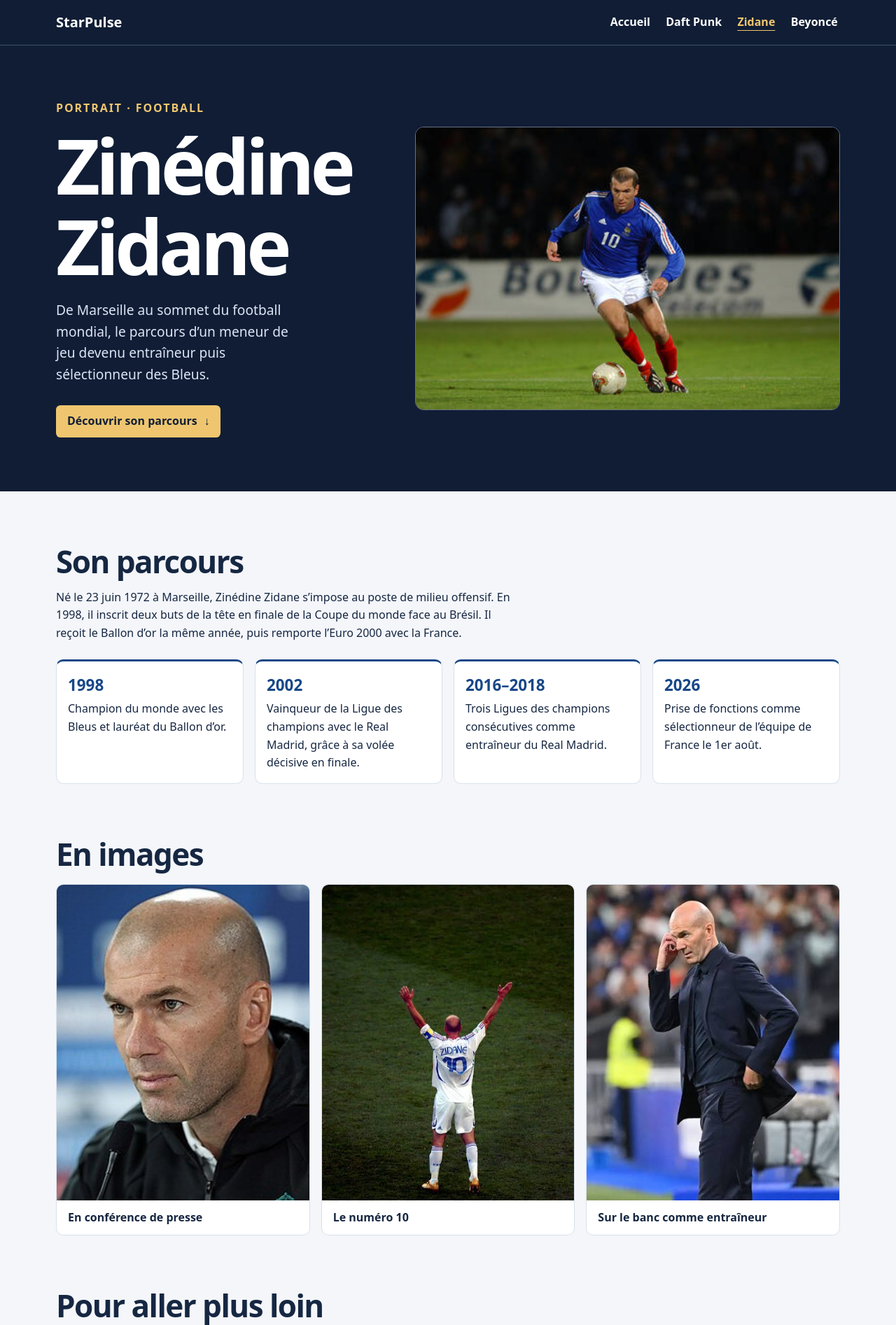
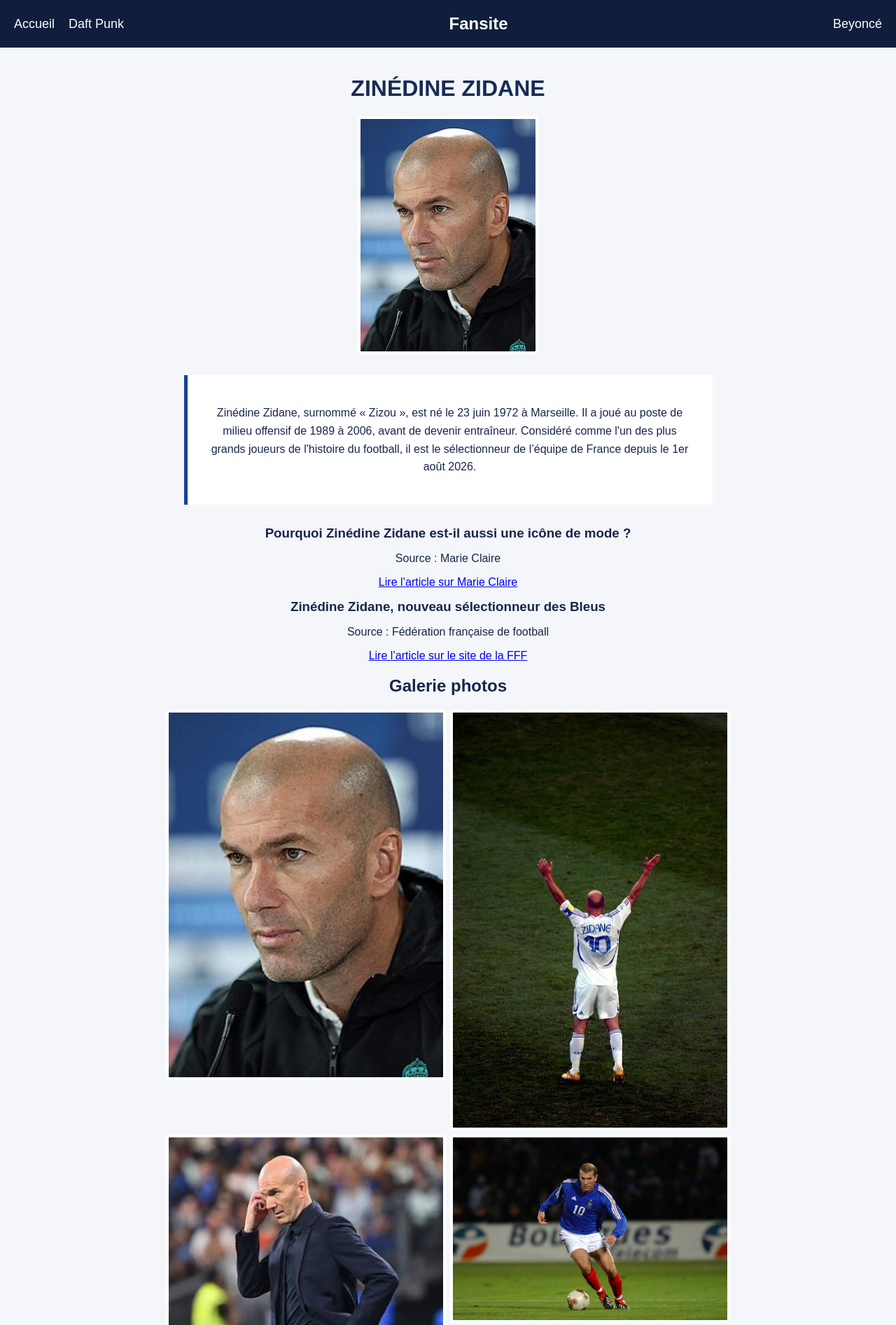
Before and after one commit to kholmess-agniboua-urbani/sitecelebrites, a plain HTML site: page Fansite1/Zidane.html in a window 1280 px wide. Shown: the top 1893 px of the page at 70% size. Drawn offline with Linux system fonts and the light colour scheme.

```diff
--- a/Fansite1/Zidane.html
+++ b/Fansite1/Zidane.html
@@ -1,75 +1,92 @@
 <!DOCTYPE html>
 <html lang="fr">
 <head>
-  <meta charset="utf-8">
-  <meta name="viewport" content="width=device-width, initial-scale=1">
-  <meta name="description" content="Le parcours de Zinédine Zidane, des Bleus au banc du Real Madrid.">
-  <title>Zinédine Zidane | StarPulse</title>
+    <meta charset="UTF-8">
+    <meta name="viewport" content="width=device-width, initial-scale=1.0">
     <link rel="stylesheet" href="style.css">
+    <title>Zinédine Zidane | Fansite</title>
 </head>
 <body>
-  <a class="skip-link" href="#contenu">Aller au contenu</a>
-  <header class="site-header">
-    <div class="wrap header-inner">
-      <a class="brand" href="../index.html">StarPulse</a>
+    <!-- Barre de navigation -->
     <nav aria-label="Navigation principale">
+        <!--Lien Menu-->
         <a href="../index.html">Accueil</a>
+
+        <!--Lien de la premiere celebrite-->
         <a href="../daft-punk.html">Daft Punk</a>
-        <a href="Zidane.html" aria-current="page">Zidane</a>
+
+        <span class="site-title">Fansite</span>
+
+        <!--Lien deuxieme celebrite-->
         <a href="../index.html#beyoncé">Beyoncé</a>
     </nav>
+    <!--Page-->
+    <main class="content">
+
+        <h1>Zinédine Zidane</h1>
+
+        <div class="portrait">
+            <img src="image.jpg" alt="Zinédine Zidane en conférence de presse" width="250" height="332">
         </div>
-  </header>
 
-  <main id="contenu" tabindex="-1">
-    <section class="hero" aria-labelledby="titre">
-      <div class="wrap hero-inner">
-        <div class="hero-copy">
-          <p class="category">Portrait · Football</p>
-          <h1 id="titre">Zinédine<br>Zidane</h1>
-          <p class="intro">De Marseille au sommet du football mondial, le parcours d’un meneur de jeu devenu entraîneur puis sélectionneur des Bleus.</p>
-          <a class="button" href="#parcours">Découvrir son parcours <span aria-hidden="true">↓</span></a>
+        <!-- ecrire le texte ici -->
+        <div class="text">
+            <p>
+                Zinédine Zidane, surnommé « Zizou », est né le 23 juin 1972 à Marseille. Il a joué au poste de milieu offensif de 1989 à 2006, avant de devenir entraîneur. Considéré comme l'un des plus grands joueurs de l'histoire du football, il est le sélectionneur de l’équipe de France depuis le 1er août 2026.
+            </p>
         </div>
-        <img class="hero-photo" src="image4.jpg" alt="Zidane conduit le ballon sous le maillot numéro 10 de l’équipe de France." width="450" height="300">
+
+        <div class="article">
+            <h2>Pourquoi Zinédine Zidane est-il aussi une icône de mode ?</h2>
+            <p>Source : Marie Claire</p>
+            <a href="https://www.marieclaire.fr/pourquoi-zinedine-zidane-est-il-aussi-une-icone-de-mode,1523660.asp" target="_blank" rel="noopener noreferrer">
+                Lire l’article sur Marie Claire
+            </a>
         </div>
-    </section>
+        <div class="article">
+            <h2>Zinédine Zidane, nouveau sélectionneur des Bleus</h2>
+            <p>Source : Fédération française de football</p>
+            <a href="https://www.fff.fr/article/17144-zinedine-zidane-nouveau-selectionneur-des-bleus.html" target="_blank" rel="noopener noreferrer">
+                Lire l’article sur le site de la FFF
+            </a>
+        </div>
+        <h2>Galerie photos</h2>
+        <div class="gallery">
+            <img src="image.jpg" alt="Zinédine Zidane portrait">
+            <img src="image2.jpg" alt="Zidane lève les bras sur la pelouse, vu de dos">
+            <img src="image3.jpg" alt="Zinédine Zidane entraîneur">
+            <img src="image4.jpg" alt="Zidane conduit le ballon sous le maillot des Bleus">
+        </div>
+        <div class="contact-section">
+            <h2>Contactez-moi</h2>
+            <form class="contact-form">
+                <fieldset disabled>
+                    <legend>Formulaire de démonstration. L’envoi est désactivé.</legend>
+                    <label for="nom">Nom :</label>
+                    <input type="text" id="nom" name="nom" placeholder="Votre nom" required>
 
-    <div class="wrap content">
-      <section id="parcours" aria-labelledby="titre-parcours">
-        <h2 id="titre-parcours">Son parcours</h2>
-        <p class="biography">Né le 23 juin 1972 à Marseille, Zinédine Zidane s’impose au poste de milieu offensif. En 1998, il inscrit deux buts de la tête en finale de la Coupe du monde face au Brésil. Il reçoit le Ballon d’or la même année, puis remporte l’Euro 2000 avec la France.</p>
-        <ol class="milestones">
-          <li><strong>1998</strong><p>Champion du monde avec les Bleus et lauréat du Ballon d’or.</p></li>
-          <li><strong>2002</strong><p>Vainqueur de la Ligue des champions avec le Real Madrid, grâce à sa volée décisive en finale.</p></li>
-          <li><strong>2016–2018</strong><p>Trois Ligues des champions consécutives comme entraîneur du Real Madrid.</p></li>
-          <li><strong>2026</strong><p>Prise de fonctions comme sélectionneur de l’équipe de France le 1er août.</p></li>
-        </ol>
-      </section>
+                    <label for="email">Email :</label>
+                    <input type="email" id="email" name="email" placeholder="votre@email.com" required>
 
-      <section aria-labelledby="titre-galerie">
-        <h2 id="titre-galerie">En images</h2>
-        <div class="gallery">
-          <figure><img src="image.jpg" alt="Zidane devant un microphone." width="250" height="332" loading="lazy"><figcaption>En conférence de presse</figcaption></figure>
-          <figure><img src="image2.jpg" alt="Zidane, vu de dos, lève les bras sur la pelouse." width="450" height="680" loading="lazy"><figcaption>Le numéro 10</figcaption></figure>
-          <figure><img src="image3.jpg" alt="Zidane en costume suit le match au bord du terrain." width="399" height="501" loading="lazy"><figcaption>Sur le banc comme entraîneur</figcaption></figure>
-        </div>
-      </section>
+                    <label for="message">Message :</label>
+                    <textarea id="message" name="message" rows="5" placeholder="Votre message..." required></textarea>
 
-      <section aria-labelledby="titre-sources">
-        <h2 id="titre-sources">Pour aller plus loin</h2>
-        <ul class="sources">
-          <li><a href="https://www.fff.fr/equipe-nationale/joueur/9772-zidane-zinedine/fiche.html">Sa carrière en équipe de France</a> · FFF</li>
-          <li><a href="https://www.fff.fr/article/17144-zinedine-zidane-nouveau-selectionneur-des-bleus.html">Sa nomination à la tête des Bleus</a> · FFF</li>
-          <li><a href="https://www.marieclaire.fr/pourquoi-zinedine-zidane-est-il-aussi-une-icone-de-mode,1523660.asp">Zidane, une icône de mode</a> · Marie Claire</li>
-        </ul>
-      </section>
+                    <button type="submit">Envoyer</button>
+                </fieldset>
+            </form>
         </div>
     </main>
-
-  <footer class="site-footer">
-    <div class="wrap footer-inner">
-      <a class="brand" href="../index.html">StarPulse</a>
-      <a href="https://www.instagram.com/zidane/">Zinédine Zidane sur Instagram</a>
+    <!-- Barre du bas -->
+    <footer>
+        <!--Lien autre page-->
+        <div class="footer-links">
+            <a href="../daft-punk.html">Daft Punk</a>
+            <a href="../index.html#beyoncé">Beyoncé</a>
+        </div>
+        <div class="reseaux">
+            <h2>Suivre Zinédine Zidane</h2>
+            <a href="https://www.facebook.com/p/Zinedine-zidane-Officiel-100044959302957/">Facebook</a>
+            <a href="https://www.instagram.com/zidane/" target="_blank" rel="noopener noreferrer">Instagram</a>
         </div>
     </footer>
 </body>
--- a/Fansite1/style.css
+++ b/Fansite1/style.css
@@ -1,181 +1,152 @@
-:root {
-  color-scheme: light;
-  --navy: #101d35;
-  --ink: #162742;
-  --paper: #f4f6fa;
-  --accent: #efc66f;
-  --blue: #174787;
-  --line: #d9e1eb;
+/* STYLE GENERAL */
+body {
+    margin: 0;
+    font-family: Arial, sans-serif;
+    background-color: #f4f6fa;
+    color: #17264a;
+    text-align: center;
 }
 
-* { box-sizing: border-box; }
-
-body {
-  margin: 0;
-  background: var(--paper);
-  color: var(--ink);
-  font: 1rem/1.6 system-ui, sans-serif;
+/* BARRE DE NAVIGATION */
+nav {
+    background-color: #101d3b;
+    padding: 20px;
+    display: flex;
+    justify-content: space-between;
+    align-items: center;
+    gap: 20px;
+    flex-wrap: wrap;
 }
 
-a { color: var(--blue); }
-a:hover { text-decoration-thickness: 2px; }
-:focus-visible { outline: 3px solid currentColor; outline-offset: 4px; }
-
-.wrap { width: min(100% - 2rem, 70rem); margin-inline: auto; }
-
-.skip-link {
-  position: fixed;
-  z-index: 1;
-  inset: 1rem auto auto 1rem;
-  padding: .5rem 1rem;
-  color: var(--navy);
-  background: white;
+nav .site-title {
+    font-size: 1.5rem;
+    font-weight: bold;
+    color: white;
+    margin: 0 auto;
 }
 
-.skip-link:not(:focus) { clip-path: inset(50%); }
-
-.site-header, .site-footer, .hero {
-  background: var(--navy);
-  color: white;
+nav a {
+    color: white;
+    text-decoration: none;
+    font-size: 18px;
 }
 
-.site-header { border-bottom: 1px solid #40516c; }
-
-.header-inner, .footer-inner, nav {
-  display: flex;
-  flex-wrap: wrap;
-  align-items: center;
-  gap: .35rem 1rem;
+nav a:hover {
+    color: #dce6ff;
+    text-decoration: underline;
 }
 
-.header-inner, .footer-inner {
-  justify-content: space-between;
-  padding-block: .8rem;
+/* CONTENU PRINCIPAL */
+.content {
+    margin: 40px auto;
+    width: 80%;
 }
 
-.site-header a, .site-footer a { color: white; }
-.brand { font-size: 1.25rem; font-weight: 800; text-decoration: none; }
-
-nav a {
-  display: inline-block;
-  padding: .4rem .2rem;
-  text-decoration: none;
-  font-weight: 650;
+.content h1 {
+    color: #172b55;
+    text-transform: uppercase;
 }
 
-nav a:hover, nav a[aria-current="page"] {
-  color: var(--accent);
-  text-decoration: underline;
-  text-underline-offset: .35em;
+/* Portrait */
+.portrait img {
+    display: block;
+    width: auto;
+    max-width: 100%;
+    margin: 0 auto;
 }
 
-.hero-inner {
-  display: grid;
-  grid-template-columns: minmax(0, .85fr) minmax(0, 1.15fr);
-  align-items: center;
-  gap: clamp(1.5rem, 5vw, 4rem);
-  padding-block: clamp(2.5rem, 6vw, 5.5rem);
+/* IMAGE */
+img {
+    box-sizing: border-box;
+    width: 400px;
+    max-width: 100%;
+    height: auto;
+    border: 4px solid white;
+    border-radius: 5px;
 }
 
-.category {
-  margin: 0 0 .75rem;
-  color: var(--accent);
-  font-weight: 750;
-  letter-spacing: .12em;
-  text-transform: uppercase;
+.gallery {
+    display: flex;
+    flex-wrap: wrap;
+    justify-content: center;
+    align-items: flex-start;
+    gap: 6px;
 }
 
-h1, h2 { margin: 0; line-height: 1.05; }
-
-h1 {
-  font-size: clamp(3.15rem, 8.5vw, 7rem);
-  letter-spacing: -.055em;
+/* TEXTE SOUS L'IMAGE */
+.text {
+    background-color: white;
+    margin: 30px auto;
+    padding: 25px;
+    border-left: 5px solid #164194;
+    max-width: 700px;
+    line-height: 1.6;
 }
 
-h2 { font-size: clamp(1.8rem, 4vw, 2.75rem); letter-spacing: -.035em; }
-
-.intro {
-  max-width: 32ch;
-  color: #dbe5f5;
-  font-size: clamp(1rem, 2vw, 1.2rem);
-  margin: 1.25rem 0 1.75rem;
+/* BAS DE PAGE */
+footer {
+    background-color: #101d3b;
+    padding: 20px;
 }
 
-.button {
-  display: inline-block;
-  padding: .65rem 1rem;
-  border-radius: .4rem;
-  background: var(--accent);
-  color: var(--navy);
-  font-weight: 750;
-  text-decoration: none;
+footer a {
+    color: white;
+    text-decoration: none;
+    margin: 0 20px;
 }
 
-.button:hover { text-decoration: underline; }
-.button:focus-visible { outline-color: white; }
-.button span { margin-inline-start: .35em; }
-
-.hero-photo {
-  display: block;
-  width: 100%;
-  height: auto;
-  border: 1px solid #65728a;
-  border-radius: .75rem;
+footer a:hover {
+    color: #dce6ff;
+    text-decoration: underline;
 }
 
-.content {
-  display: grid;
-  gap: clamp(2.5rem, 6vw, 5rem);
-  padding-block: clamp(2.5rem, 6vw, 5rem);
+.article h2, footer h2 {
+    font-size: 1.17em;
 }
 
-.biography { max-width: 72ch; margin-block: 1rem 1.5rem; }
-
-.milestones, .gallery {
-  display: grid;
-  gap: 1rem;
-  padding: 0;
+.contact-form fieldset {
+    display: flex;
+    flex-wrap: wrap;
+    justify-content: center;
+    align-items: center;
+    gap: 8px;
+    min-width: 0;
+    border: 0;
+    margin: 0;
+    padding: 0;
 }
 
-.milestones {
-  grid-template-columns: repeat(4, minmax(0, 1fr));
-  margin: 0;
-  list-style: none;
+.contact-form legend {
+    margin: 0 auto 12px;
 }
 
-.milestones li, figure {
-  background: white;
-  border: 1px solid var(--line);
-  border-radius: .65rem;
+.contact-form input, .contact-form textarea {
+    box-sizing: border-box;
+    max-width: 100%;
 }
 
-.milestones li { padding: 1rem; border-top: 3px solid var(--blue); }
-.milestones strong { color: var(--blue); font-size: 1.4rem; }
-.milestones p { margin: .25rem 0 0; }
-
-.gallery {
-  grid-template-columns: repeat(3, minmax(0, 1fr));
-  margin-top: 1.25rem;
+footer h2 {
+    color: white;
 }
 
-figure { min-width: 0; margin: 0; overflow: hidden; }
-.gallery img { display: block; width: 100%; height: auto; aspect-ratio: 4 / 5; object-fit: cover; }
-figcaption { padding: .75rem 1rem; font-weight: 650; }
-
-.sources { margin: 1rem 0 0; padding-inline-start: 1.25rem; }
-.sources li + li { margin-top: .5rem; }
-.footer-inner { padding-block: 1.25rem; }
-
-@media (max-width: 48rem) {
-  .hero-inner { grid-template-columns: 1fr; }
-  .hero-photo { max-width: 36rem; }
-  .milestones { grid-template-columns: repeat(2, minmax(0, 1fr)); }
+a:focus-visible {
+    outline: 2px solid currentColor;
+    outline-offset: 3px;
 }
 
-@media (max-width: 33rem) {
-  .gallery { grid-template-columns: 1fr; }
+@media (max-width: 480px) {
+    nav {
+        justify-content: center;
+        gap: 8px 16px;
+    }
+
+    nav .site-title {
+        order: -1;
+        width: 100%;
+    }
+
+    footer a {
+        display: inline-block;
+        margin: 4px 8px;
+    }
 }
-
-@media (max-width: 24rem) {
-  .milestones { grid-template-columns: 1fr; }
-}
--- a/daft-punk.css
+++ b/daft-punk.css
@@ -17,9 +17,9 @@ header {
 
 nav {
     display: flex;
-    justify-content: center;
     flex-wrap: wrap;
-    gap: 12px;
+    gap: 20px;
+    justify-content: space-between;
 }
 
 a {
@@ -101,3 +101,7 @@ footer a {
         padding: 16px;
     }
 }
+
+footer h2 {
+    font-size: 1.17em;
+}
--- a/fansite.css
+++ b/fansite.css
@@ -1,91 +1,73 @@
-* { box-sizing: border-box; }
-
 body {
+  background-color: #F1F5F9;
+  color: #1E293B;
+  font-family: Arial, sans-serif;
   margin: 0;
-  background: #f4f6fa;
-  color: #162742;
-  font: 1rem/1.65 system-ui, sans-serif;
-}
-
-a { color: #174787; }
-:focus-visible { outline: 3px solid currentColor; outline-offset: 4px; }
-
-header, footer {
-  background: #101d35;
-  color: white;
-  text-align: center;
+  line-height: 1.6;
 }
 
 header {
-  padding: clamp(2.5rem, 7vw, 5rem) 1rem;
-  border-bottom: 3px solid #efc66f;
+  background-color: #12161F;
+  color: #F8FAFC;
+  padding: 40px 20px;
+  text-align: center;
+  border-bottom: 3px solid #F59E0B;
 }
 
-.brand {
-  margin: 0 0 .5rem;
-  color: #efc66f;
-  font-weight: 800;
-  letter-spacing: .08em;
+header nav {
+  margin-top: 20px;
 }
 
-h1, h2 { margin: 0; line-height: 1.15; }
-h1 { font-size: clamp(2.2rem, 6vw, 4.8rem); letter-spacing: -.04em; }
-h2 { font-size: clamp(1.5rem, 3.5vw, 2.25rem); }
+header a {
+  color: #F59E0B;
+  text-decoration: none;
+  font-weight: bold;
+  margin: 0 10px;
+  padding: 8px 18px;
+  border: 1px solid #F59E0B;
+  border-radius: 6px;
+  transition: all 0.3s ease;
+}
 
-nav {
+header a:hover {
+  background-color: #F59E0B;
+  color: #12161F;
+}
+
+main {
+  max-width: 900px;
+  margin: 40px auto;
+  padding: 0 20px;
+}
+
+section, article, .carte {
+  background-color: #FFFFFF;
+  border-radius: 12px;
+  box-shadow: 0 4px 12px rgba(0, 0, 0, 0.08);
+  padding: 30px;
+  margin-bottom: 30px;
+  border-top: 4px solid #F59E0B;
+}
+
+/* Les liens reviennent à la ligne sur les petits écrans. */
+header nav {
   display: flex;
   flex-wrap: wrap;
   justify-content: center;
-  gap: .65rem;
-  margin-top: 1.25rem;
+  gap: 10px;
 }
 
-nav a {
-  padding: .5rem .9rem;
-  color: #efc66f;
-  text-decoration: none;
-  font-weight: 700;
-  border: 1px solid currentColor;
-  border-radius: .4rem;
+header nav a {
+  margin: 0;
 }
 
-nav a:hover { background: #efc66f; color: #101d35; }
-
-main {
-  width: min(100% - 2rem, 67rem);
-  display: grid;
-  gap: 1.25rem;
-  margin: clamp(1.5rem, 5vw, 3rem) auto;
+header a:focus-visible {
+  outline: 2px solid currentColor;
+  outline-offset: 4px;
 }
 
-section {
-  display: grid;
-  grid-template-columns: minmax(0, 14rem) minmax(0, 1fr);
-  gap: .6rem clamp(1rem, 4vw, 2rem);
-  align-items: start;
-  padding: clamp(1rem, 3vw, 1.75rem);
-  background: white;
-  border: 1px solid #d9e1eb;
-  border-top: 3px solid #c58630;
-  border-radius: .65rem;
+main img {
+  display: block;
+  max-width: 100%;
+  height: auto;
 }
-
-section img {
-  grid-column: 1;
-  grid-row: 1 / span 3;
-  display: block;
-  width: 100%;
-  height: auto;
-  border-radius: .4rem;
-}
-
-section p { margin: 0; }
-.portrait-link { justify-self: start; font-weight: 750; }
-
-footer { padding: 1rem; }
-footer a { color: #efc66f; }
-
-@media (max-width: 43rem) {
-  section { grid-template-columns: 1fr; }
-  section img { grid-row: auto; max-width: 19rem; }
-}
```
Also changed, not shown: daft-punk.html (+4 -5 lines), index.html (+5 -9 lines), 1 other file. Lines whose indentation alone changed are shown as unchanged.
